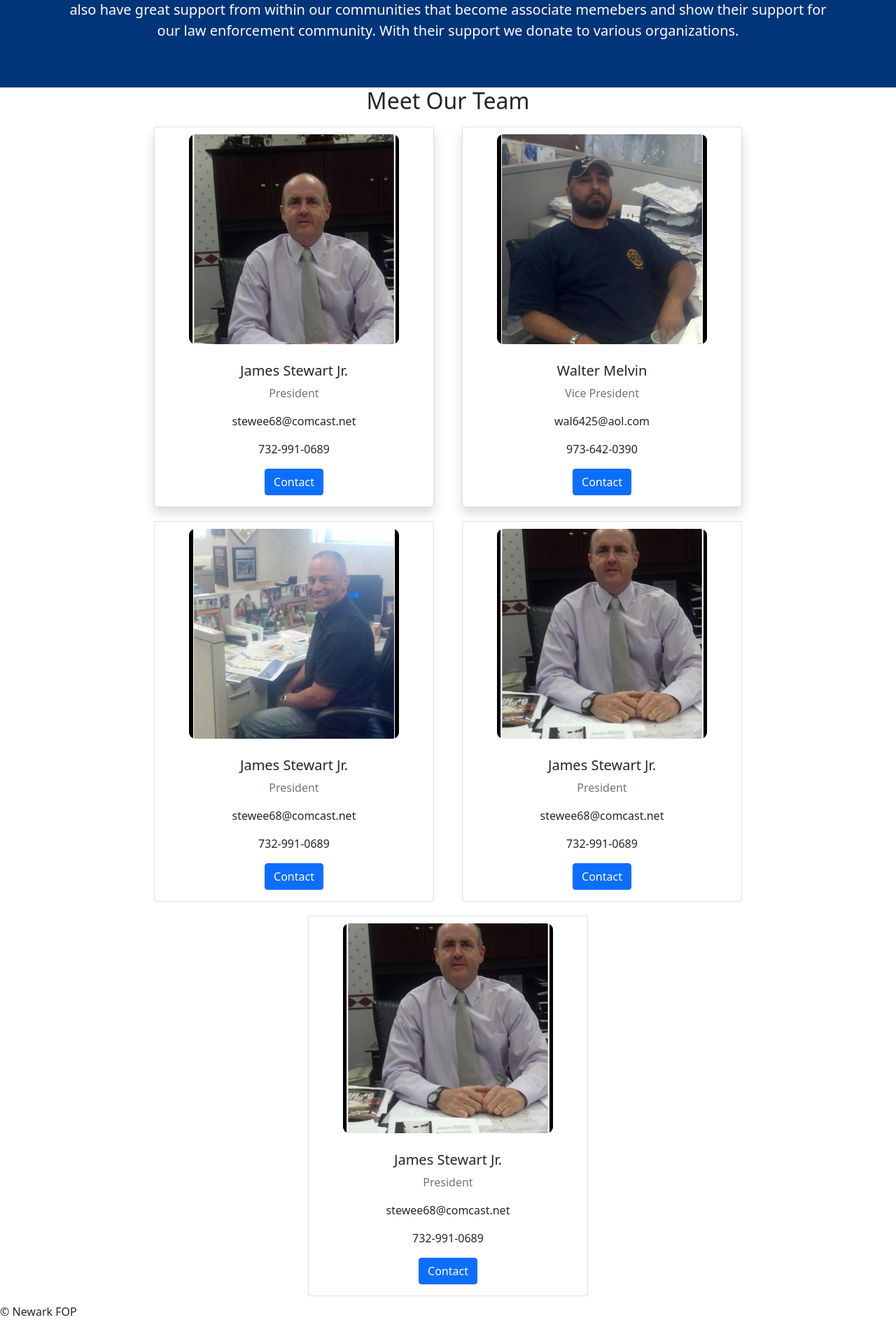
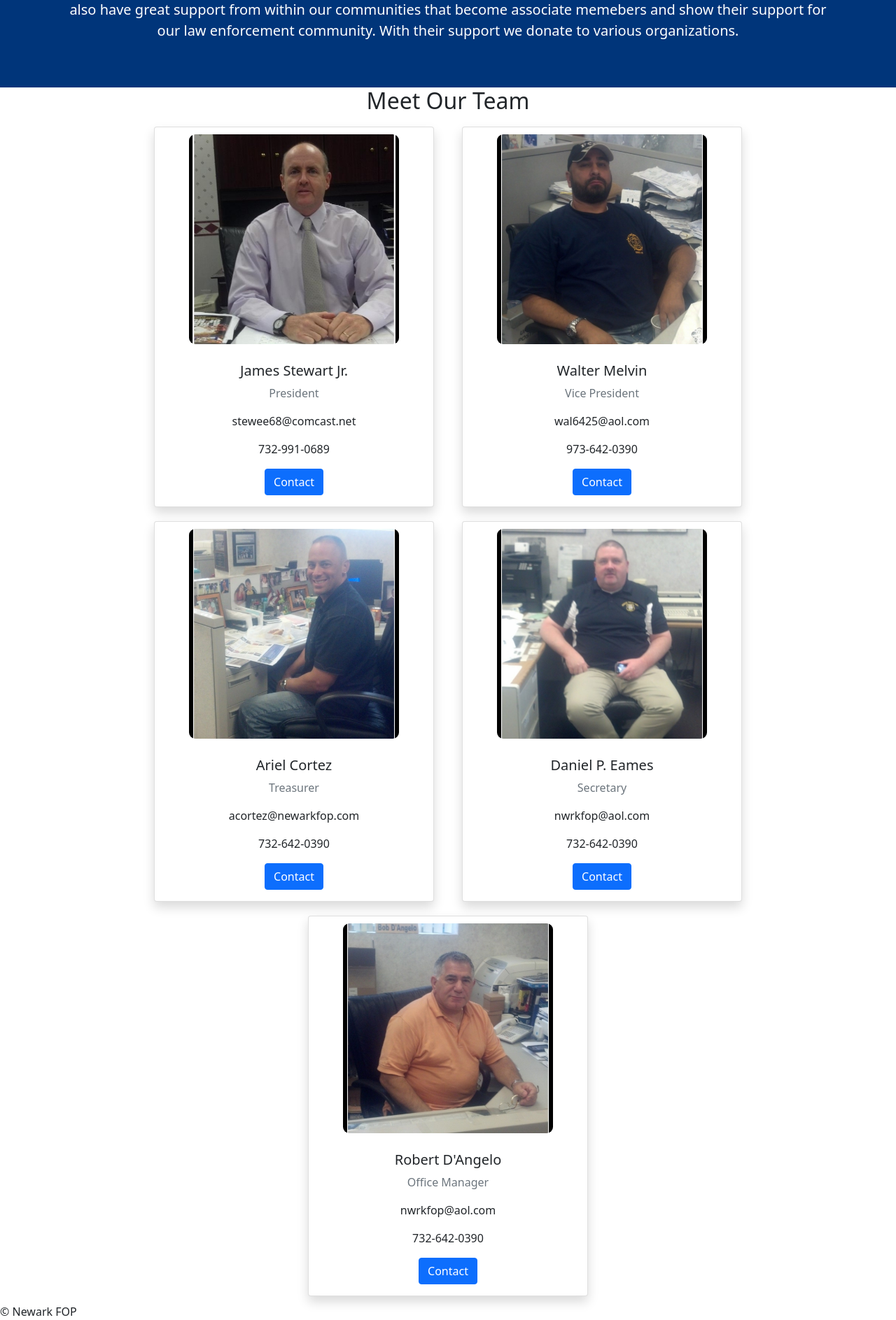
Before and after one commit to gajeraYash/NFOP-app, a Django app: page /about in a window 1280 px wide. Shown: the part 403-2290 px from the top of the page at 70% size. Run offline with Django 3.2, Linux system fonts and the light colour scheme; some libraries are stand-ins or nearby versions.

Commit message:
About Page Updated

```diff
--- a/templates/app/about.html
+++ b/templates/app/about.html
@@ -27,7 +27,7 @@
     <h2>Meet Our Team</h2>
       <div class="row g-0 justify-content-center">
         <div class="card shadow align-items-center" style="width: 25rem;">
-          <img src="{% static 'assets/team/pres.jpg' %}" class="card-img-top" style="object-position: 0 20%;" alt="President">
+          <img src="{% static 'assets/team/pres.jpg' %}" class="card-img-top" style="object-position: 0 40%;" alt="President">
           <div class="card-body">
             <h5 class="card-title">James Stewart Jr.</h5>
             <p class="text-muted">President</p>
@@ -37,7 +37,7 @@
           </div>
         </div>
         <div class="card shadow align-items-center" style="width: 25rem;">
-          <img src="{% static 'assets/team/vp.jpg' %}" class="card-img-top" style="object-position: 0 20%;" alt="President">
+          <img src="{% static 'assets/team/vp.jpg' %}" class="card-img-top" style="object-position: 0 30%;" alt="President">
           <div class="card-body">
             <h5 class="card-title">Walter Melvin</h5>
             <p class="text-muted">Vice President</p>
@@ -48,34 +48,34 @@
         </div>
       </div>
       <div class="row g-0 justify-content-center">
-        <div class="card align-items-center" style="width: 25rem;">
-          <img src="{% static 'assets/team/tres.jpg' %}" class="card-img-top" style="object-position: 0 20%;" alt="President">
+        <div class="card shadow align-items-center" style="width: 25rem;">
+          <img src="{% static 'assets/team/tres.jpg' %}" class="card-img-top" style="object-position: 0 30%;" alt="President">
           <div class="card-body">
-            <h5 class="card-title">James Stewart Jr.</h5>
-            <p class="text-muted">President</p>
-            <p>stewee68@comcast.net</p>
-            <p>732-991-0689</p>
-            <a href="mailto:stewee68@comcast.net" class="btn btn-primary">Contact</a>
+            <h5 class="card-title">Ariel Cortez</h5>
+            <p class="text-muted">Treasurer</p>
+            <p>acortez@newarkfop.com</p>
+            <p>732-642-0390</p>
+            <a href="mailto:acortez@newarkfop.com" class="btn btn-primary">Contact</a>
           </div>
         </div>
-        <div class="card align-items-center" style="width: 25rem;">
-          <img src="{% static 'assets/team/pres.jpg' %}" class="card-img-top" alt="President">
+        <div class="card shadow align-items-center" style="width: 25rem;">
+          <img src="{% static 'assets/team/sec.jpg' %}" class="card-img-top" style="object-position: 0 30%;" alt="President">
           <div class="card-body">
-            <h5 class="card-title">James Stewart Jr.</h5>
-            <p class="text-muted">President</p>
-            <p>stewee68@comcast.net</p>
-            <p>732-991-0689</p>
-            <a href="mailto:stewee68@comcast.net" class="btn btn-primary">Contact</a>
+            <h5 class="card-title">Daniel P. Eames</h5>
+            <p class="text-muted">Secretary</p>
+            <p>nwrkfop@aol.com</p>
+            <p>732-642-0390</p>
+            <a href="mailto:nwrkfop@aol.com" class="btn btn-primary">Contact</a>
           </div>
         </div>
-        <div class="card align-items-center" style="width: 25rem;">
-          <img src="{% static 'assets/team/pres.jpg' %}" class="card-img-top" alt="President">
+        <div class="card shadow align-items-center" style="width: 25rem;">
+          <img src="{% static 'assets/team/om.jpg' %}" class="card-img-top" style="object-position: 0 50%;" alt="President">
           <div class="card-body">
-            <h5 class="card-title">James Stewart Jr.</h5>
-            <p class="text-muted">President</p>
-            <p>stewee68@comcast.net</p>
-            <p>732-991-0689</p>
-            <a href="mailto:stewee68@comcast.net" class="btn btn-primary">Contact</a>
+            <h5 class="card-title">Robert D'Angelo</h5>
+            <p class="text-muted">Office Manager</p>
+            <p>nwrkfop@aol.com</p>
+            <p>732-642-0390</p>
+            <a href="mailto:nwrkfop@aol.com" class="btn btn-primary">Contact</a>
           </div>
         </div>
     </div>
```
